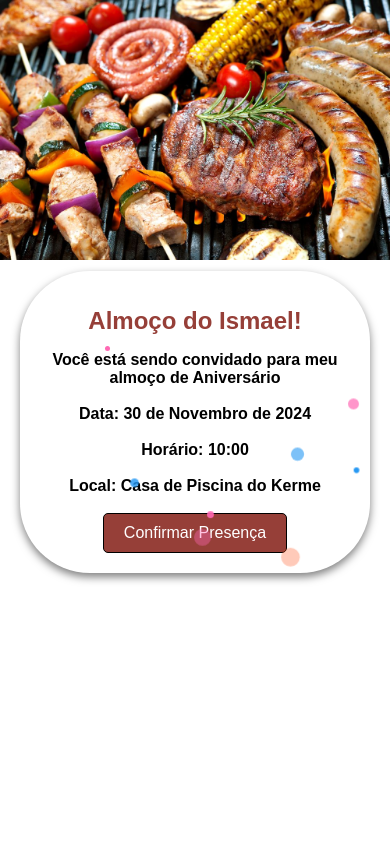
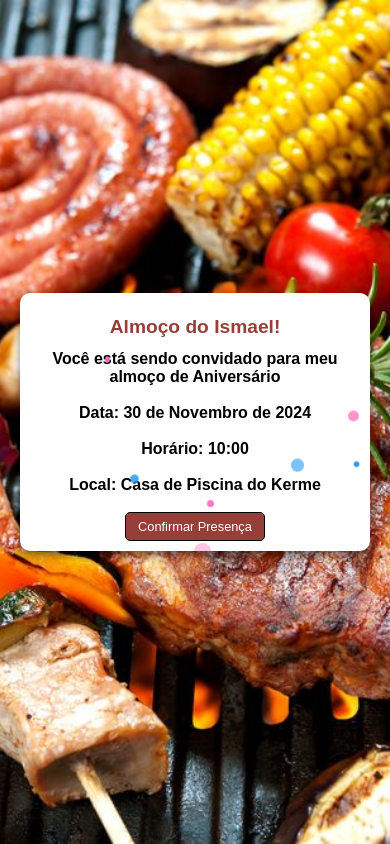
Before and after one commit to PauloLima4/convite, a plain HTML site: page index.html in a window 390 px wide. Drawn offline with Linux system fonts and the light colour scheme.

Commit message:
Update style.css

```diff
--- a/src/css/style.css
+++ b/src/css/style.css
@@ -3,18 +3,20 @@ body {
     display: flex;
     justify-content: center;
     align-items: center;
-    height: 100vh;
+    min-height: 100vh;
     margin: 0;
     background-image: url('../img/background.jpg');
     background-repeat: no-repeat;
-    background-size: 100%;
+    background-size: cover; /* Ajuste para que a imagem cubra toda a tela */
+    background-attachment: fixed; /* Para a imagem ficar fixa no fundo */
+    background-position: center; /* Centraliza a imagem de fundo */
     overflow: hidden; /* Para que os fogos de artifício não gerem rolagem */
 }
 
 .invitation-container {
     background-color: #fff;
     padding: 20px;
-    border-radius: 70px;
+    border-radius: 20px; /* Deixei o border-radius menor para um design mais sutil */
     box-shadow: 0 4px 8px rgba(0, 0, 0, 0.5);
     text-align: center;
     width: 90%;
@@ -26,7 +28,12 @@ body {
 
 h1 {
     color: #963f38;
-    font-size: 1.5rem;
+    font-size: 2rem; /* Aumentei o tamanho da fonte */
+}
+
+p {
+    color: #333;
+    font-size: 1rem; /* Adicionei a definição de tamanho de fonte */
 }
 
 button {
@@ -72,3 +79,43 @@ button:hover {
         transform: scale(5) translateY(100px);
     }
 }
+
+/* Estilos adicionais para responsividade */
+@media (max-width: 768px) {
+    h1 {
+        font-size: 1.5rem;
+    }
+
+    p {
+        font-size: 0.9rem;
+    }
+
+    button {
+        font-size: 0.9rem;
+        padding: 8px 16px;
+    }
+
+    .invitation-container {
+        padding: 15px;
+    }
+}
+
+@media (max-width: 480px) {
+    h1 {
+        font-size: 1.2rem;
+    }
+
+    p {
+        font-size: 0.8rem;
+    }
+
+    button {
+        font-size: 0.8rem;
+        padding: 6px 12px;
+    }
+
+    .invitation-container {
+        padding: 10px;
+        border-radius: 10px;
+    }
+}
```
